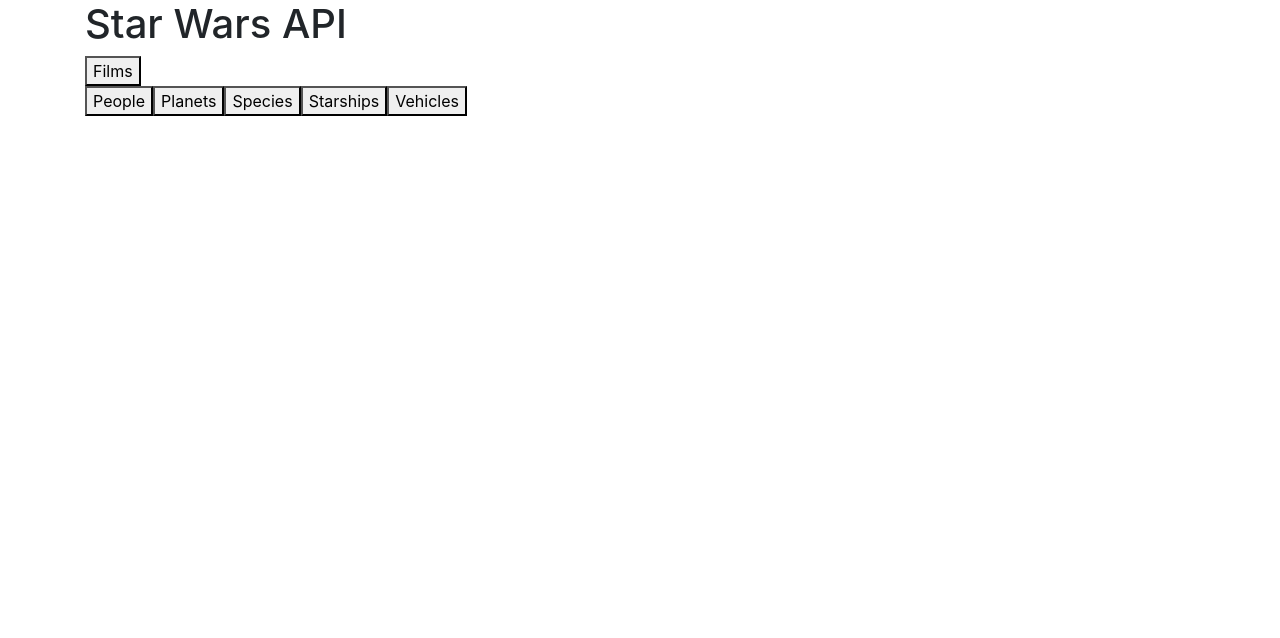
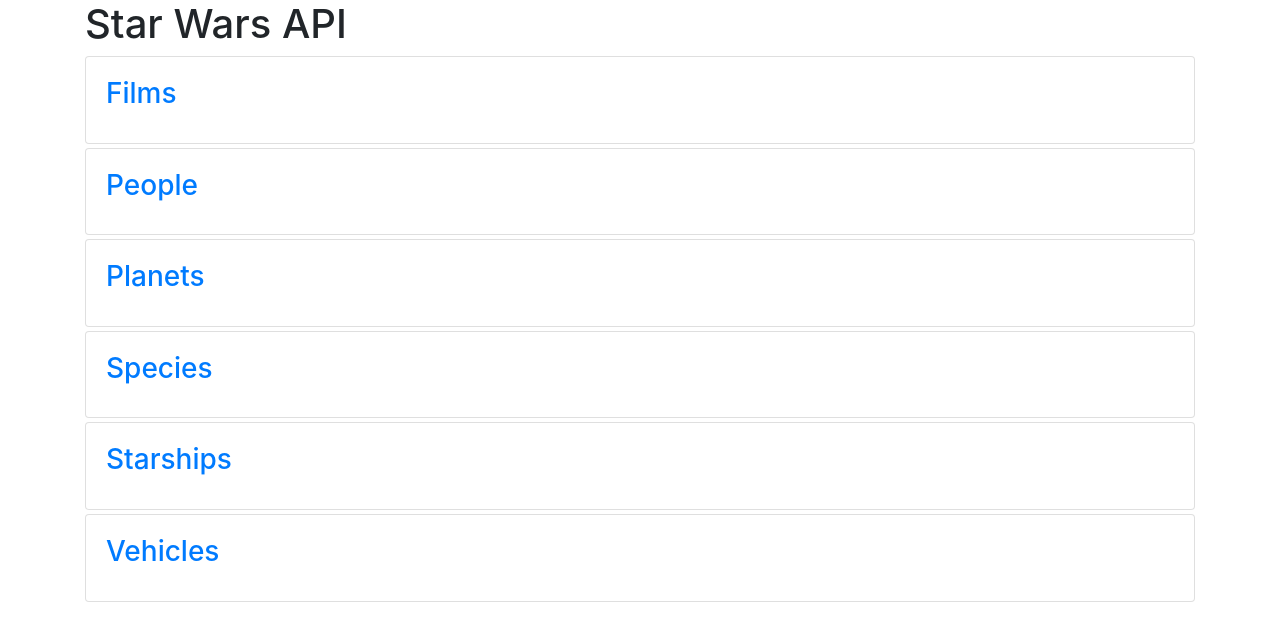
Before and after one commit to jetsetPanda/swchallenge, a React (Create React App) app: page / in a window 1280 px wide. Shown: the top 638 px of the page. Built offline with nearby package versions, Linux system fonts and the light colour scheme.

Commit message:
react hooks drilldown ok - init on Films category

```diff
--- a/src/App.js
+++ b/src/App.js
@@ -7,13 +7,11 @@
 import Home from './views/Home';
 import People from './views/People';
 import Films from './views/Films';
+import Filmsdetail from './views/Filmsdetail';
 import Starships from './views/Starships';
 import Vehicles from './views/Vehicles';
 import Species from './views/Species';
 import Planets from './views/Planets';
-
-
-
 
 export default function App() {
   return (
@@ -25,6 +23,7 @@
       <Route exact path="/vehicles" component={Vehicles} />
       <Route exact path="/species" component={Species} />
       <Route exact path="/planets" component={Planets} />
+      <Route path="/films/:id" exact component={Filmsdetail} />
     </Switch>
   )
 }
--- /dev/null
+++ b/src/components/Circlemenu.css
@@ -0,0 +1,14 @@
+#circle{
+    width: 100px;
+    height: 100px;
+    background-color: #aaa;
+    border-radius: 50%;
+
+    display: flex;
+    align-items: center;
+}
+
+#circletext{
+    width: 100%;
+    text-align: center;
+}
--- /dev/null
+++ b/src/components/Circlemenu.js
@@ -0,0 +1,12 @@
+import React from 'react';
+import './Circlemenu.css';
+
+export default function Circlemenu(props) {
+    return (
+        <div id="circle">
+            <div id="circletext">TT</div>
+        </div>
+
+    )
+
+};
--- a/src/views/Films.js
+++ b/src/views/Films.js
@@ -1,5 +1,7 @@
 import React, { useState, useEffect } from 'react';
+import { Link } from 'react-router-dom';
 import axios from 'axios';
+import Circlemenu from '../components/Circlemenu';
 
 export default function Films(props) {
   // init state
@@ -8,10 +10,10 @@
       isLoading: true,
   }
 
-  // user state getter and setter
+  // user state getter and setter via useState()
   const [films, setFilm] = useState(initialState);
 
-  // useEffect method to get SWAPI data (my alternative to class style 'componentDidMount')
+  // useEffect method to get SWAPI data (my alternative to LM componentDidMount)
   useEffect(() => {
       const fetchFilms = async () => {
           const { data } = await axios(`https://swapi.co/api/films/`);
@@ -19,28 +21,30 @@
           setFilm(data.results);// results array to films: {} above
           console.log(data.results);
       }
-
-      //async function is invoked by:
+      //asynchronious function is invoked by:
       fetchFilms();
   }, []) // "[]" prevents useEffect from executing infinite loop
 
   return films.isLoading? (
-      <div><h1>Now Loading...</h1></div>
+      <div className="jumbotron"><h1>Now Loading...</h1><h3>by jetsetEngine</h3></div>
   ) : (
     <div className="container">
-      <h1>FILMS!</h1>
+      <h1>Star Wars Films</h1>
 
         {films.map((film, index) => (
-        <div className="card mb-1">
-            <div className="card-body">
-            <h3 className="card-title">Movie: {film.title}</h3>
-            <h4 className="card-subtitle mb-3 text-muted">
-                Episode: {film.episode_id} | Id: {index+1}
-            </h4>
+        <Link to={{ pathname: '/films/:id', state: { id : index+1 }}}>
+            <div className="card mb-1">
+                <div className="card-body">
+                <Circlemenu/><h3 className="card-title">Episode {film.episode_id}: {film.title}</h3>
+                <h4 className="card-subtitle mb-3 text-muted">
+                    {film.opening_crawl}<br/>
+                    Id: {index+1}<br/>
+                    Released: {film.release_date}
+                </h4>
+                </div>
             </div>
-        </div>
+        </Link>
         ))}
-
     </div>
   )
 }
--- /dev/null
+++ b/src/views/Filmsdetail.js
@@ -0,0 +1,39 @@
+import React, { useState, useEffect } from 'react';
+import { Link } from 'react-router-dom';
+import axios from 'axios';
+import Circlemenu from '../components/Circlemenu';
+import Films from '../views/Films';
+
+export default function Filmsdetail(props) {
+  // init state
+  const initialState = {
+      film: [],
+      isLoading: true,
+  }
+
+  // user state getter and setter via useState()
+  const [film, setFilm] = useState(initialState);
+
+  const {id} = props.location.state;
+
+  // useEffect method to get SWAPI data (my alternative to LM componentDidMount)
+  useEffect(() => {
+      const fetchFilm = async () => {
+          const { data } = await axios(`https://swapi.co/api/films/${id}/`);
+
+          setFilm(data);// results array to films: {} above
+          console.log(data);
+      }
+      //asynchronious function is invoked by:
+      fetchFilm();
+  }, [id]) // "[]" prevents useEffect from executing infinite loop
+
+  return film.isLoading? (
+      <div className="jumbotron"><h1>Now Loading...</h1><h3>by jetsetEngine</h3></div>
+  ) : (
+    <div className="container">
+      <div className="jumbotron"><h1>{film.title}</h1></div>
+      <h2>Episode {film.episode_id} | Release: {film.release_date}</h2>
+    </div>
+  )
+}
--- a/src/views/Home.js
+++ b/src/views/Home.js
@@ -1,18 +1,54 @@
-import React, { Component } from 'react'
-import { Link } from 'react-router-dom'
+import React, { Component } from 'react';
+import { Link } from 'react-router-dom';
 
 export default function Home() {
-  const categories = ['Films', 'People', 'Planets', 'Species', 'Starships', 'Vehicles'];
+//   const categories = ['Films', 'People', 'Planets', 'Species', 'Starships', 'Vehicles'];
   return (
     <div className="container">
       <h1>Star Wars API</h1>
       <p>
-        <Link to="/films"><button>Films</button></Link><br></br>
-        <Link to="/people"><button>People</button></Link>
-        <Link to="/planets"><button>Planets</button></Link>
-        <Link to="/species"><button>Species</button></Link>
-        <Link to="/starships"><button>Starships</button></Link>
-        <Link to="/vehicles"><button>Vehicles</button></Link>
+        <Link to="/films">
+            <div className="card mb-1">
+                <div className="card-body">
+                    <h3 className="card-title">Films</h3>
+                </div>
+            </div>
+        </Link>
+        <Link to="/people">
+            <div className="card mb-1">
+                <div className="card-body">
+                    <h3 className="card-title">People</h3>
+                </div>
+            </div>
+        </Link>
+        <Link to="/planets">
+            <div className="card mb-1">
+                <div className="card-body">
+                    <h3 className="card-title">Planets</h3>
+                </div>
+            </div>
+        </Link>
+        <Link to="/species">
+            <div className="card mb-1">
+                <div className="card-body">
+                    <h3 className="card-title">Species</h3>
+                </div>
+            </div>
+        </Link>
+        <Link to="/starships">
+            <div className="card mb-1">
+                <div className="card-body">
+                    <h3 className="card-title">Starships</h3>
+                </div>
+            </div>
+        </Link>
+        <Link to="/vehicles">
+            <div className="card mb-1">
+                <div className="card-body">
+                    <h3 className="card-title">Vehicles</h3>
+                </div>
+            </div>
+        </Link>
       </p>
     </div>
   )
```
Also changed, not shown: src/components/Circlejumbo.css (added), src/components/Circlejumbo.js (added), src/views/Peopledetail.js (added), src/views/Planetsdetail.js (added).
